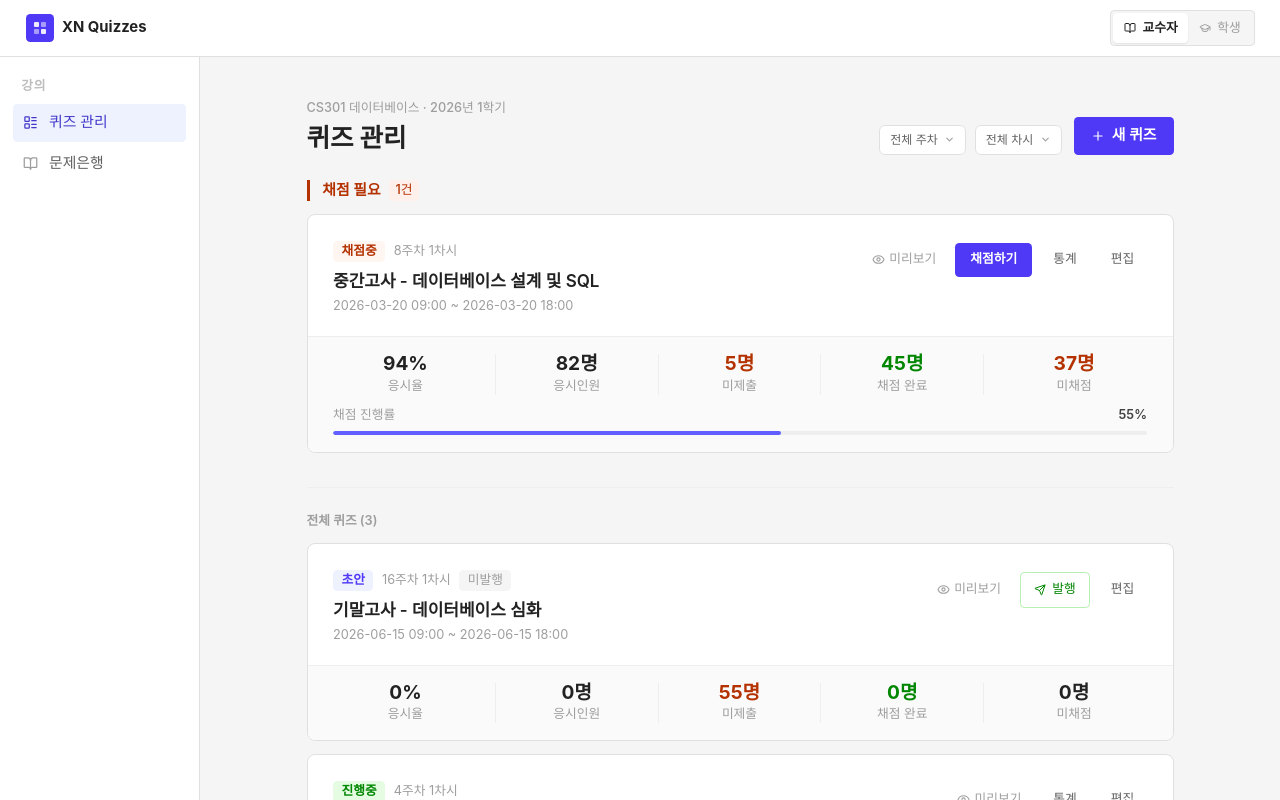
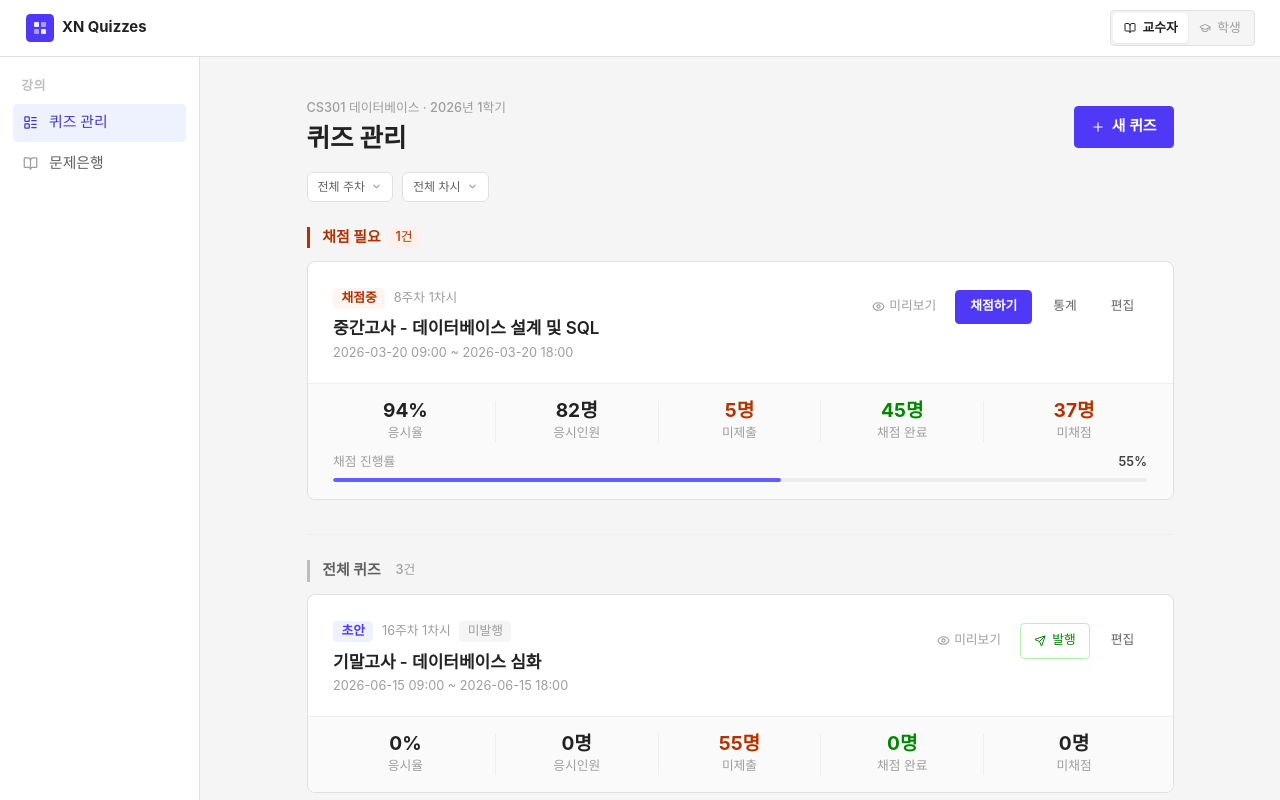
Before and after one commit to minjukim13/xnquiz, a React (Vite) app: page / in a window 1280 px wide. Shown: the top 800 px of the page. Built offline with nearby package versions, Linux system fonts and the light colour scheme; a web font is replaced by a local one.

Commit message:
style: 필터/헤더 레이아웃 분리 및 전체 퀴즈 섹션 라벨 통일

```diff
--- a/src/pages/QuizList.jsx
+++ b/src/pages/QuizList.jsx
@@ -189,12 +189,20 @@ function InstructorQuizList() {
     <Layout>
       <div className="max-w-4xl mx-auto px-6 sm:px-10 py-10">
 
-        <div className="flex items-end justify-between mb-6 gap-4">
+        {/* 헤더: 제목 + 새 퀴즈 */}
+        <div className="flex items-center justify-between mb-4 gap-4">
           <div>
             <p className="text-xs font-medium mb-1" style={{ color: '#9E9E9E' }}>CS301 데이터베이스 · 2026년 1학기</p>
             <h1 className="text-2xl font-bold" style={{ color: '#222222' }}>퀴즈 관리</h1>
           </div>
-          <div className="flex items-end gap-3 shrink-0">
+          <Link to="/quiz/new" className="btn-primary shrink-0">
+            <Plus size={14} />
+            새 퀴즈
+          </Link>
+        </div>
+
+        {/* 필터 툴바 */}
+        <div className="mb-6">
           <WeekSessionFilter
             quizzes={quizzes}
             filterWeek={filterWeek}
@@ -202,11 +210,6 @@ function InstructorQuizList() {
             onWeekChange={setFilterWeek}
             onSessionChange={setFilterSession}
           />
-            <Link to="/quiz/new" className="btn-primary" style={{ height: 38, whiteSpace: 'nowrap' }}>
-              <Plus size={14} />
-              새 퀴즈
-            </Link>
-          </div>
         </div>
 
         {gradingQuizzes.length > 0 && (
@@ -228,9 +231,10 @@ function InstructorQuizList() {
             {gradingQuizzes.length > 0 && (
               <div className="mb-6" style={{ borderTop: '1px solid #EEEEEE' }} />
             )}
-            <p className="text-xs font-semibold mb-3" style={{ color: '#9E9E9E' }}>
-              {filterLabel} ({otherQuizzes.length})
-            </p>
+            <div className="flex items-center gap-2 mb-3 pl-3" style={{ borderLeft: '3px solid #BDBDBD' }}>
+              <p className="text-sm font-semibold" style={{ color: '#616161' }}>{filterLabel}</p>
+              <span className="text-xs font-medium px-1.5 py-0.5 rounded" style={{ background: '#F5F5F5', color: '#9E9E9E' }}>{otherQuizzes.length}건</span>
+            </div>
             <div className="grid gap-3">
               {otherQuizzes.map(quiz => (
                 <QuizCard key={quiz.id} quiz={quiz} onPublishQuiz={handlePublishQuiz} />
```
Lines whose indentation alone changed are shown as unchanged.
